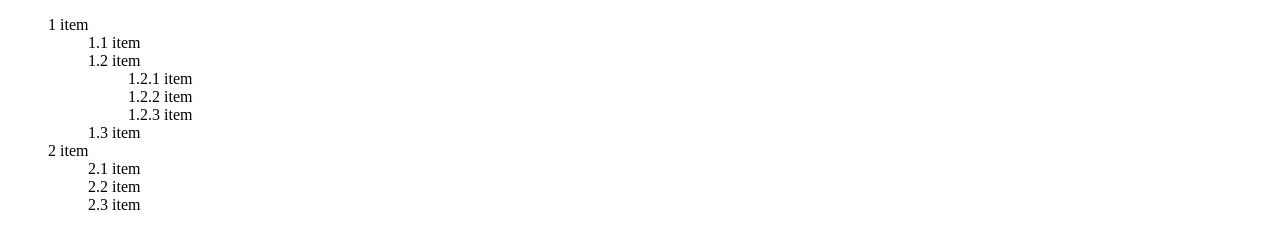
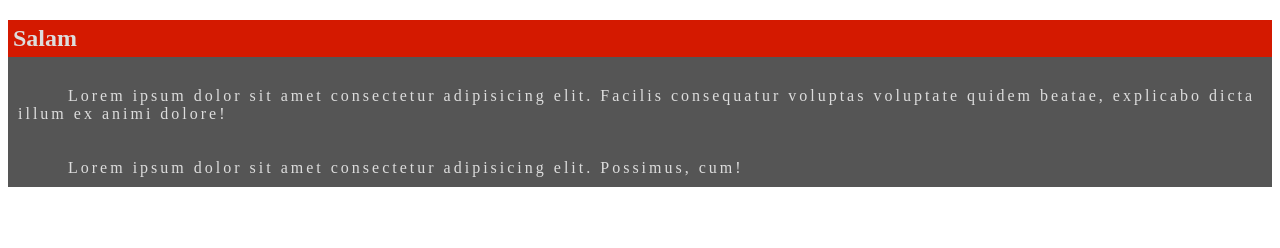
Before and after one commit to womoboy/se45-javascript-01-amoozeshOnline, a plain HTML site: page pages/index.html in a window 1280 px wide. Drawn offline with Linux system fonts and the light colour scheme.

Commit message:
tamrin css text style/:root/var() css

```diff
--- a/pages/index.html
+++ b/pages/index.html
@@ -10,28 +10,12 @@
 </head>
 
 <body>
-    <ol>
-        <li>item
-            <ol>
-                <li>item</li>
-                <li>item
-                    <ol>
-                        <li>item</li>
-                        <li>item</li>
-                        <li>item</li>
-                    </ol>
-                </li>
-                <li>item</li>
-            </ol>
-        </li>
-        <li>item
-            <ol>
-                <li>item</li>
-                <li>item</li>
-                <li>item</li>
-            </ol>
-        </li>
-    </ol>
+    <div class="top-div">
+        <h2>Salam</h2>
+        <p>Lorem ipsum dolor sit amet consectetur adipisicing elit. Facilis consequatur voluptas voluptate quidem beatae, explicabo dicta illum ex animi dolore!</p>
+        <p>Lorem ipsum dolor sit amet consectetur adipisicing elit. Possimus, cum!</p>
+
+    </div>
     <script src="../javascripts/cus-javascript.js"></script>
 </body>
 
--- a/styles/cus-style.css
+++ b/styles/cus-style.css
@@ -1,8 +1,18 @@
-ol {
-    list-style: none;
-    counter-reset: section;
+:root {
+    --gray: #555;
+    --white: #ddd;
+    --red: #d41900;
 }
-li::before {
-    counter-increment: section;
-    content: counters(section,".") " ";
+.top-div {
+    background-color: var(--gray);
+    color: var(--white);
 }
+.top-div > h2 {
+    background-color: var(--red);
+    padding: 5px;
+}
+.top-div > p {
+    padding: 10px;
+    letter-spacing: 3px;
+    text-indent: 50px;
+}
```
